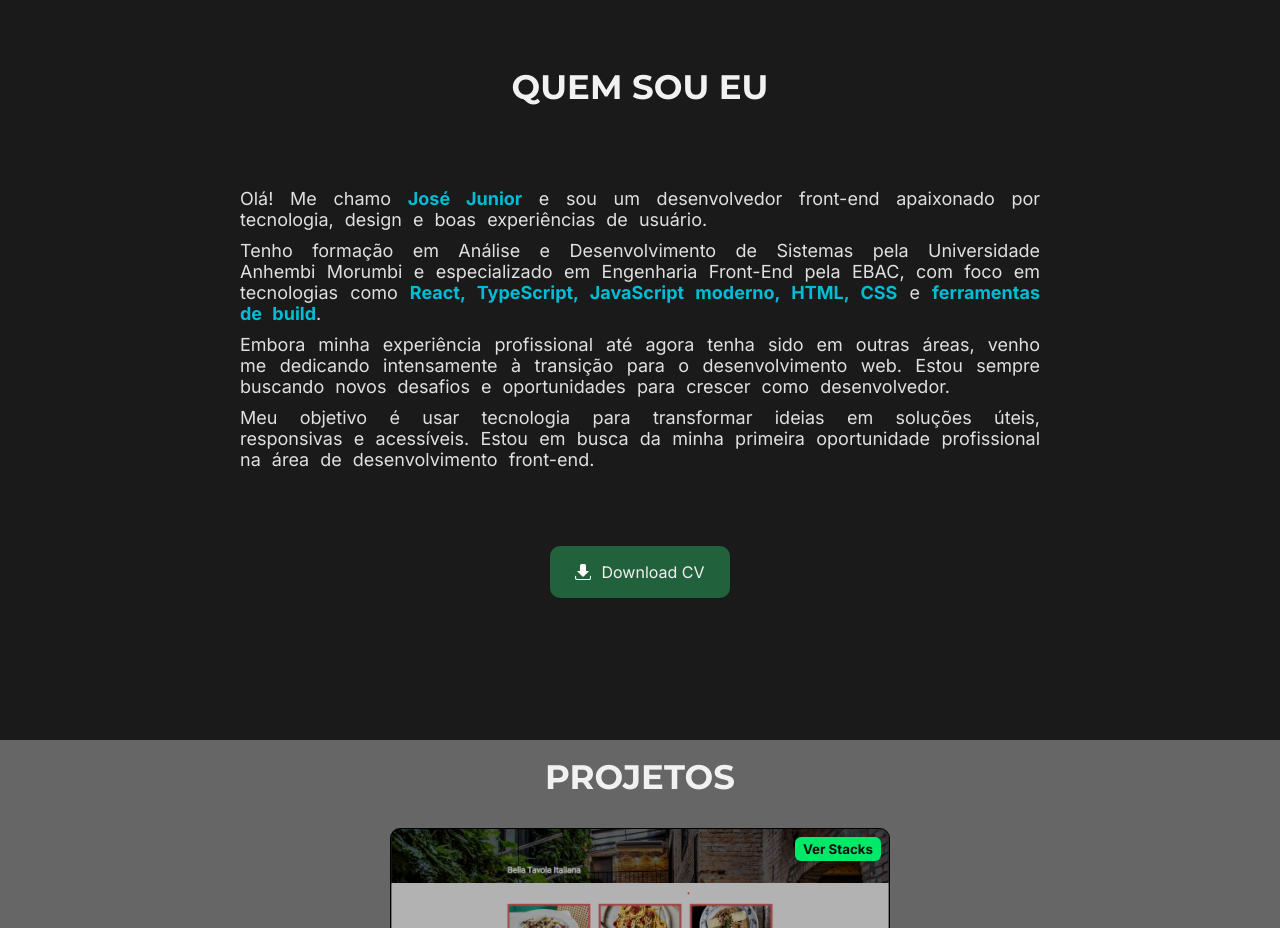
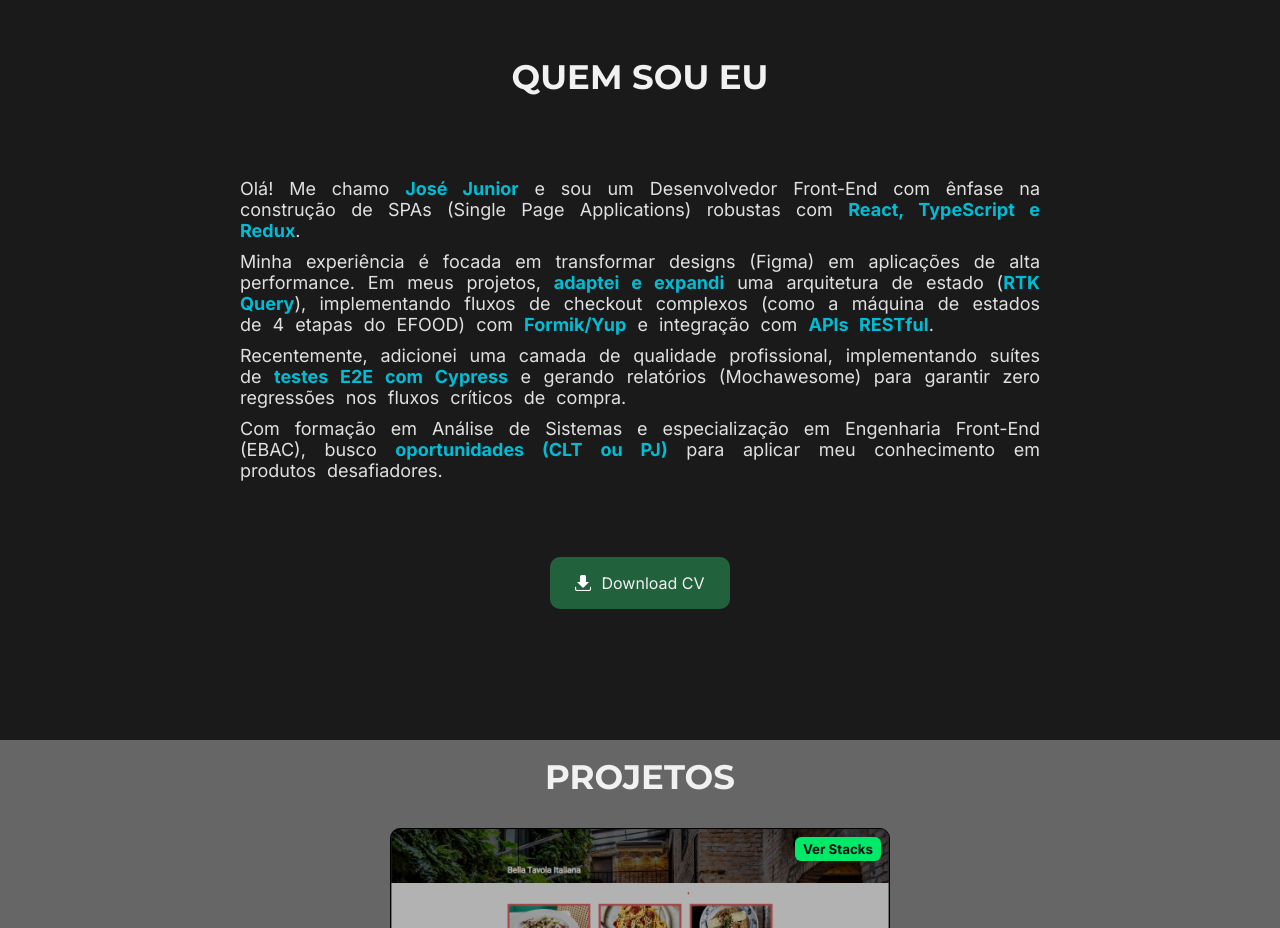
Before and after one commit to jose-junior1/meu-portfolio, a React (Create React App) app: page / in a window 1280 px wide. Shown: the part 860-1788 px from the top of the page. Built offline with nearby package versions, Linux system fonts and the light colour scheme.

Commit message:
feat: atualiza texto da seção 'Quem Sou Eu'

```diff
--- a/src/components/Sobre/index.tsx
+++ b/src/components/Sobre/index.tsx
@@ -7,7 +7,7 @@ const Sobre = () => {
         <ContainerSobre id="sobre" className="section">
             <ContainerTexto className="content">
                 <h2>Quem sou eu</h2>
-                <div>
+                {/* <div>
                     <p>
                         Olá! Me chamo <span>José Junior</span> e sou um desenvolvedor front-end apaixonado por tecnologia, design e boas experiências de usuário.
                     </p>
@@ -19,6 +19,20 @@ const Sobre = () => {
                     </p>
                     <p>
                         Meu objetivo é usar tecnologia para transformar ideias em soluções úteis, responsivas e acessíveis. Estou em busca da minha primeira oportunidade profissional na área de desenvolvimento front-end.
+                    </p>
+                </div> */}
+                <div>
+                    <p>
+                        Olá! Me chamo <span>José Junior</span> e sou um Desenvolvedor Front-End com ênfase na construção de SPAs (Single Page Applications) robustas com <span>React, TypeScript e Redux</span>.
+                    </p>
+                    <p>
+                        Minha experiência é focada em transformar designs (Figma) em aplicações de alta performance. Em meus projetos, <span>adaptei e expandi</span> uma arquitetura de estado (<span>RTK Query</span>), implementando fluxos de checkout complexos (como a máquina de estados de 4 etapas do EFOOD) com <span>Formik/Yup</span> e integração com <span>APIs RESTful</span>.
+                    </p>
+                    <p>
+                        Recentemente, adicionei uma camada de qualidade profissional, implementando suítes de <span>testes E2E com Cypress</span> e gerando relatórios (Mochawesome) para garantir zero regressões nos fluxos críticos de compra.
+                    </p>
+                    <p>
+                        Com formação em Análise de Sistemas e especialização em Engenharia Front-End (EBAC), busco <span>oportunidades (CLT ou PJ)</span> para aplicar meu conhecimento em produtos desafiadores.
                     </p>
                 </div>
                 <BtnDownload
```
